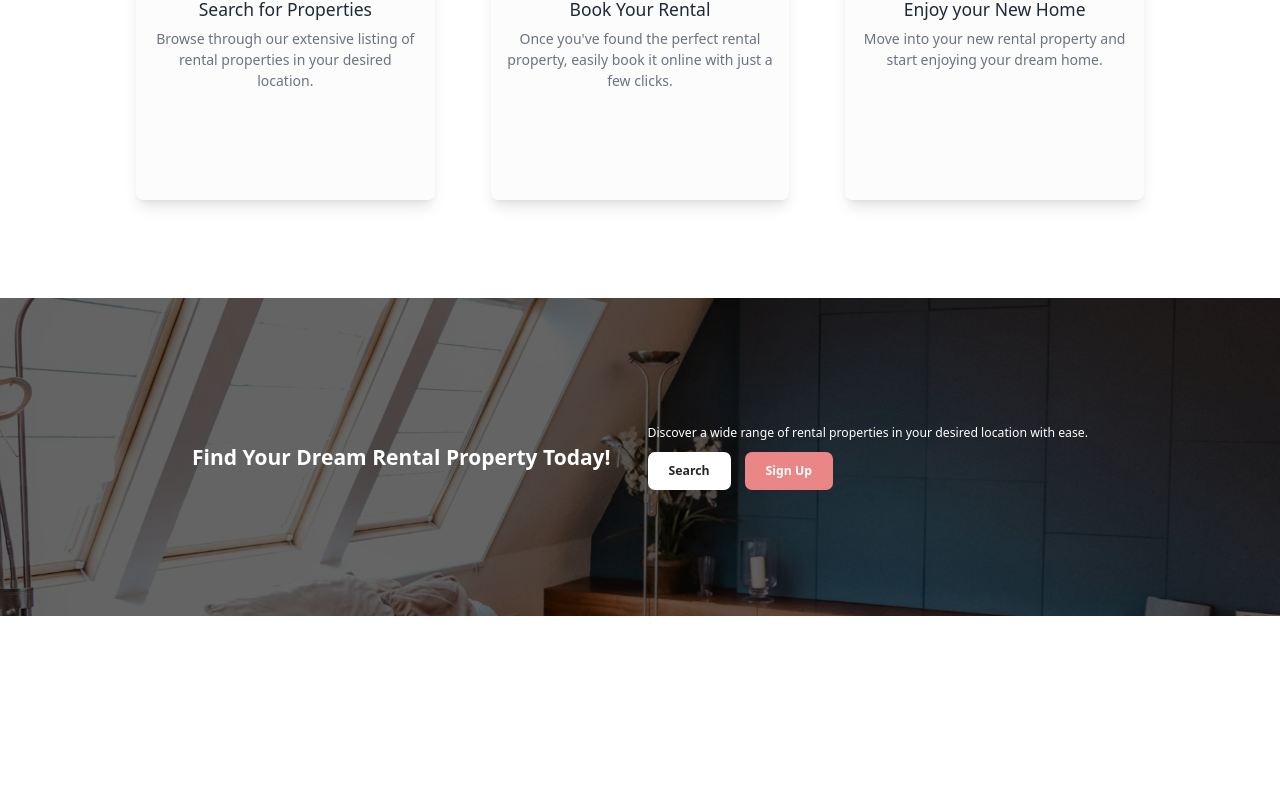
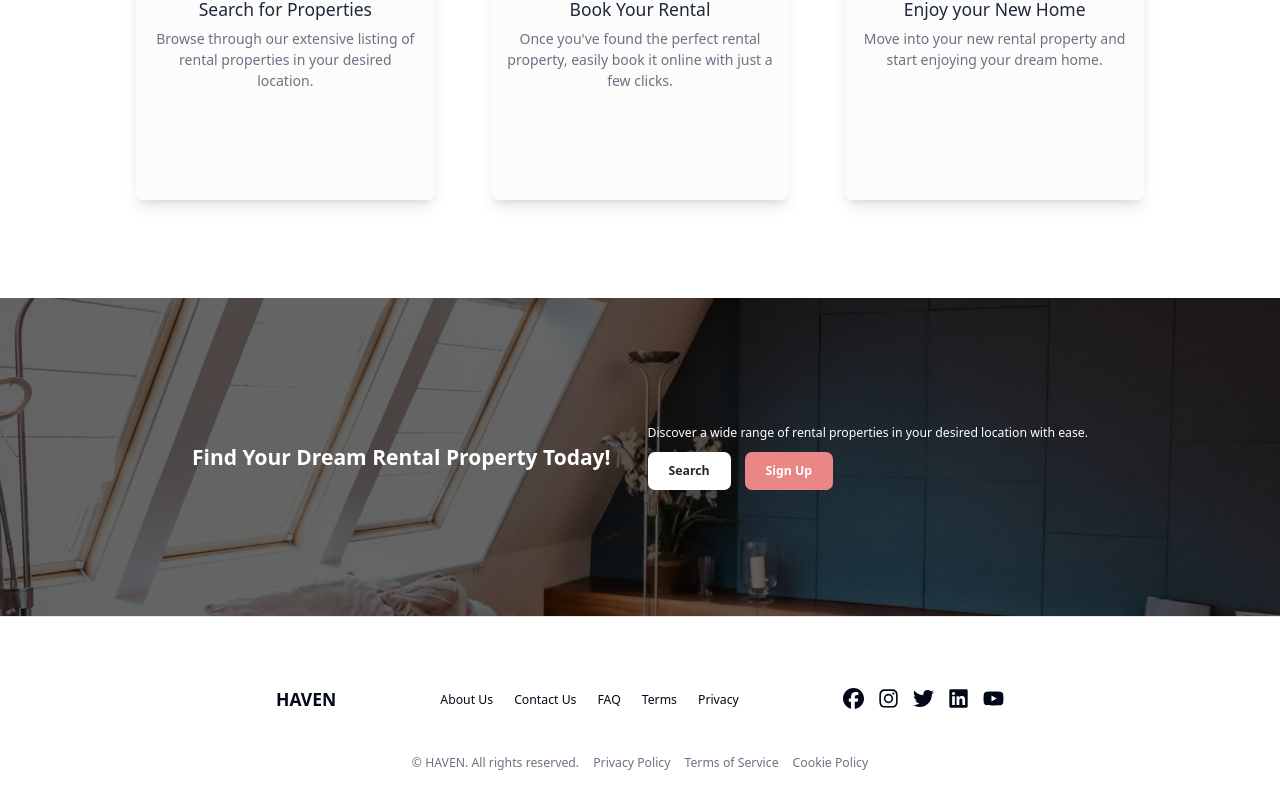
Before and after one commit to jkidera14/enterprise-rental-platform, a Next.js app: page /landing in a window 1280 px wide. Shown: the part 1737-2546 px from the top of the page. Before the commit the page ends 2353 px from the top, so only its background shows below. Built offline with nearby package versions, Linux system fonts and the light colour scheme; no server answers.

Commit message:
Imlementing the Footer Sections

```diff
--- a/package.json
+++ b/package.json
@@ -9,6 +9,9 @@
     "lint": "next lint"
   },
   "dependencies": {
+    "@fortawesome/fontawesome-svg-core": "^7.1.0",
+    "@fortawesome/free-brands-svg-icons": "^7.1.0",
+    "@fortawesome/react-fontawesome": "^3.1.0",
     "@hookform/resolvers": "^5.2.2",
     "@radix-ui/react-avatar": "^1.1.11",
     "@radix-ui/react-checkbox": "^1.3.3",
--- /dev/null
+++ b/src/app/(nondashboard)/landing/FooterSection.tsx
@@ -0,0 +1,86 @@
+import Link from 'next/link';
+import React from 'react';
+import { FontAwesomeIcon } from '@fortawesome/react-fontawesome';
+import {
+    faFacebook,
+    faInstagram,
+    faTwitter,
+    faLinkedin,
+    faYoutube
+} from "@fortawesome/free-brands-svg-icons";
+
+const FooterSection = () => {
+    return (
+        <footer className="border-t border-gray-200 py-20">
+            <div className="max-w-4xl mx-auto px-6 sm:px-8">
+                <div className="flex flex-col md:flex-row justify-between items-center">
+                    <div className="mb-4">
+                        <Link
+                            href="/" className="text-xl font-bold" scroll={false}>
+                            HAVEN
+                        </Link>
+                    </div>
+                    <nav className="mb-4">
+                        <ul className="flex space-x-6">
+                            <li>
+                                <Link href="/about">About Us</Link>
+                            </li>
+                            <li>
+                                <Link href="/contact">Contact Us</Link>
+                            </li>
+                            <li>
+                                <Link href="/faq">FAQ</Link>
+                            </li>
+                            <li>
+                                <Link href="/terms">Terms</Link>
+                            </li>
+                            <li>
+                                <Link href="/privacy">Privacy</Link>
+                            </li>
+                        </ul>
+                    </nav>
+                    <div className="flex space-x-4 mb-4">
+                        <a
+                            href="#"
+                            aria-label="Facebook"
+                            className="hover:text-primary-600">
+                            <FontAwesomeIcon icon={faFacebook} className="h-6 w-6" />
+                        </a>
+                        <a
+                            href="#"
+                            aria-label="Instagram"
+                            className="hover:text-primary-600">
+                            <FontAwesomeIcon icon={faInstagram} className="h-6 w-6" />
+                        </a>
+                        <a
+                            href="#"
+                            aria-label="Twitter"
+                            className="hover:text-primary-600">
+                            <FontAwesomeIcon icon={faTwitter} className="h-6 w-6" />
+                        </a>
+                        <a
+                            href="#"
+                            aria-label="LinkedIn"
+                            className="hover:text-primary-600">
+                            <FontAwesomeIcon icon={faLinkedin} className="h-6 w-6" />
+                        </a>
+                        <a
+                            href="#"
+                            aria-label="Youtube"
+                            className="hover:text-primary-600">
+                            <FontAwesomeIcon icon={faYoutube} className="h-6 w-6" />
+                        </a>
+                    </div>
+                </div>
+                <div className="mt-8 text-center text-sm text-gray-500 flex justify-center space-x-4">
+                    <span>© HAVEN. All rights reserved.</span>
+                    <Link href="/privacy">Privacy Policy</Link>
+                    <Link href="/terms">Terms of Service</Link>
+                    <Link href="/cookies">Cookie Policy</Link>
+                </div>
+            </div>
+        </footer>
+    );
+};
+
+export default FooterSection;
--- a/src/app/(nondashboard)/landing/page.tsx
+++ b/src/app/(nondashboard)/landing/page.tsx
@@ -3,6 +3,7 @@
 import FeaturesSection from "./FeaturesSection";
 import DiscoverSection from './DiscoverSection';
 import CallToActionSection from './CallToActionSection';
+import FooterSection from './FooterSection';
 
 const Landing = () => {
     return (
@@ -11,6 +12,7 @@
             <FeaturesSection />
             <DiscoverSection />
             <CallToActionSection />
+            <FooterSection />
         </div>
     )
 }
```
Also changed, not shown: 1 other file (tests, documents, lock files or other folders).
